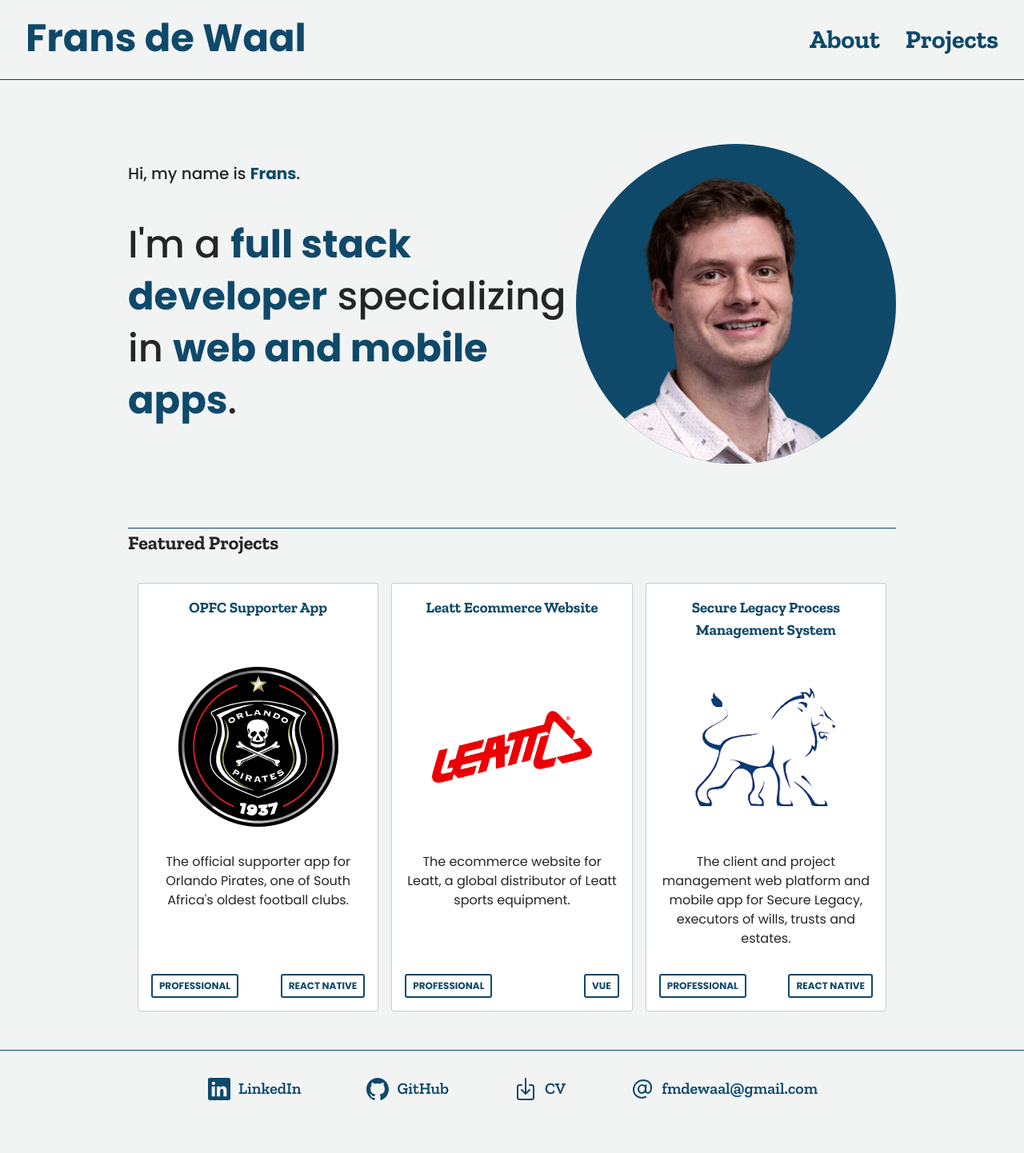
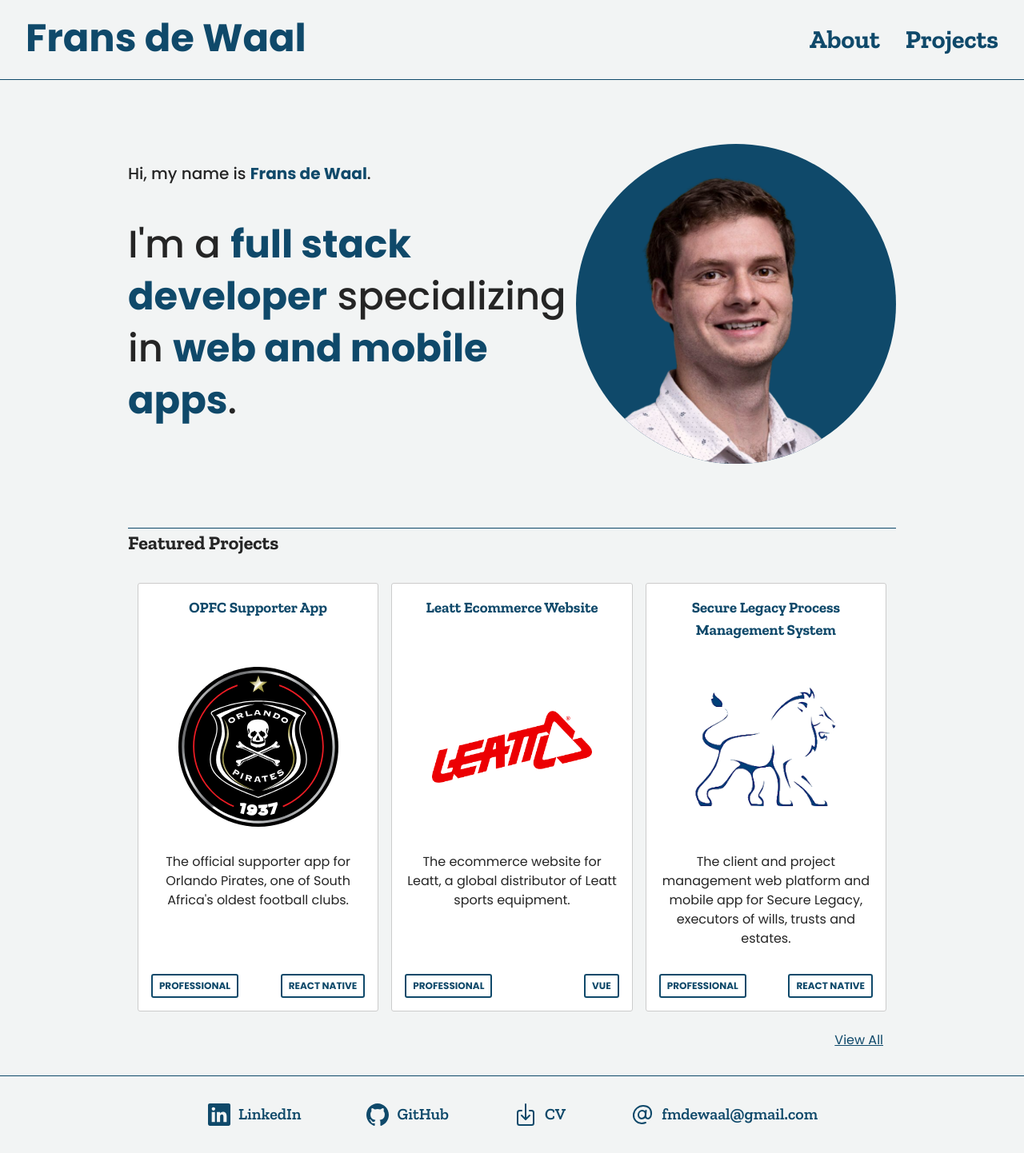
Before and after one commit to frans-de-waal/portfolio, a Next.js app: page / in a window 1280 px wide. Shown: the whole page at 80% size. Before the commit the page ends 1410 px from the top, so only its background shows below. Built offline with nearby package versions, Linux system fonts and the light colour scheme.

Commit message:
Minor updates

```diff
--- a/app/layout.jsx
+++ b/app/layout.jsx
@@ -1,9 +1,20 @@
+"use client";
+
 import "./globals.css";
 import Header from "components/Header";
 import Footer from "components/Footer";
 import styles from "./layout.module.css";
 
+import { useEffect } from "react";
+import { usePathname } from "next/navigation";
+
+
 export default function RootLayout({ children }) {
+  const pathname = usePathname();
+
+  // force scroll to top of page on navigation (issue: https://github.com/vercel/next.js/issues/28778)
+  useEffect(() => window.scroll(0, 0), [pathname]);
+
   return (
     <html lang="en">
       <head />
--- a/app/page.jsx
+++ b/app/page.jsx
@@ -1,4 +1,5 @@
 import Image from "next/image";
+import Link from "next/link"
 import styles from "./page.module.css";
 import portrait from "public/images/frans-transparent-2.png";
 import ProjectList from "components/ProjectList";
@@ -10,7 +11,7 @@ export default function Home() {
       <div className={styles.hero}>
         <div className={styles.col}>
           <h2>
-            Hi, my name is <strong>Frans</strong>.
+            Hi, my name is <strong>Frans de Waal</strong>.
           </h2>
           <h1>
             I&apos;m a <strong>full stack developer</strong> specializing in{" "}
@@ -36,6 +37,7 @@ export default function Home() {
           PROJECTS["secure-legacy"],
         ]}
       />
+      <Link href="/projects" className={styles.viewAll}>View All</Link>
     </>
   );
 }
--- a/app/page.module.css
+++ b/app/page.module.css
@@ -73,3 +73,18 @@
   width: var(--circle-size);
   height: var(--circle-size);
 }
+
+.viewAll {
+  color: var(--c-accent);
+  font-size: var(--fs-400);
+  text-decoration: underline;
+  align-self: flex-end;
+  margin: 0.5rem 2rem 0.5rem 0;
+}
+
+@media (min-width: 900px) {
+  .viewAll {
+    margin-right: 1rem;
+    margin-bottom: 0;
+  }
+}
--- a/app/projects/[urlKey]/page.jsx
+++ b/app/projects/[urlKey]/page.jsx
@@ -29,7 +29,7 @@ export default function Project({ params: { urlKey } }) {
   return (
     <>
       <Link href="/projects" className={styles.backButton}>
-        &lt;Back to projects
+        Back to projects
       </Link>
       <h1 className={styles.heading}>{name}</h1>
       <Image
--- a/app/projects/[urlKey]/page.module.css
+++ b/app/projects/[urlKey]/page.module.css
@@ -1,6 +1,7 @@
 .backButton {
   color: var(--c-accent);
-  font-size: var(--fs-300);
+  font-size: var(--fs-400);
+  text-decoration: underline;
   padding: 0.5rem 0;
 }
 
--- a/data/projects.js
+++ b/data/projects.js
@@ -153,7 +153,7 @@ const PROJECTS = {
     image: "/images/projects/siq.png",
     summary:
       "The survey tablet app for the UNICEF survey in Lesotho, managed by SiQ.",
-    info: "SiQ has been appointed by UNICEF (the United Nations children's fund) to do a survey in the Kingdom of Lesotho. During this time, approximately 60 000 households have to be surveyed, by an estimated 100 surveyors. The area of interest encompasses from deep rural up to urban (and everything in between). Cell phone reception is not guaranteed within the area of interest, and some areas are also without electricity and other basic services.    This mobile application will lessen the burden of data capturing by streamlining the process and at the same time guiding the surveyors to record accurate data. The application will facilitate the survey process by being the primary data capturing and storing tool.",
+    info: "SiQ was appointed by UNICEF (the United Nations Children's Fund) to do a survey in the Kingdom of Lesotho. During this time, approximately 60 000 was surveyed, by an estimated 100 surveyors. The area of interest encompasses from deep rural up to urban (and everything in between). Cell phone reception was not guaranteed within the area of interest, and some areas are also without electricity and other basic services. The mobile application lessened the burden of data capturing by streamlining the process and at the same time guiding the surveyors to record accurate data. The application facilitated the survey process by being the primary data capturing and storing tool.",
     technologies: ["React Native"],
   },
   nucleo: {
```
Also changed, not shown: 1 other file (tests, documents, lock files or other folders).
